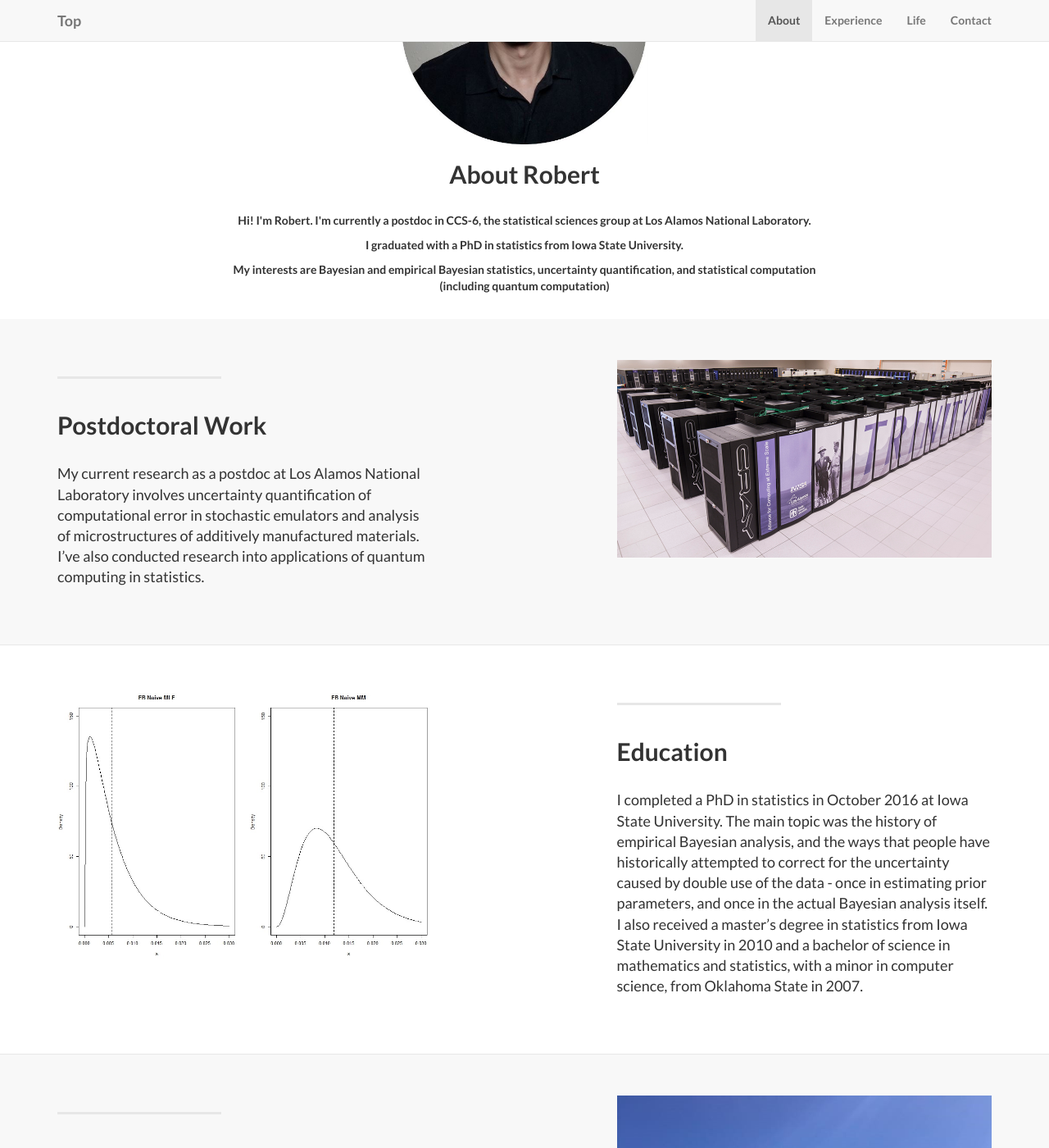
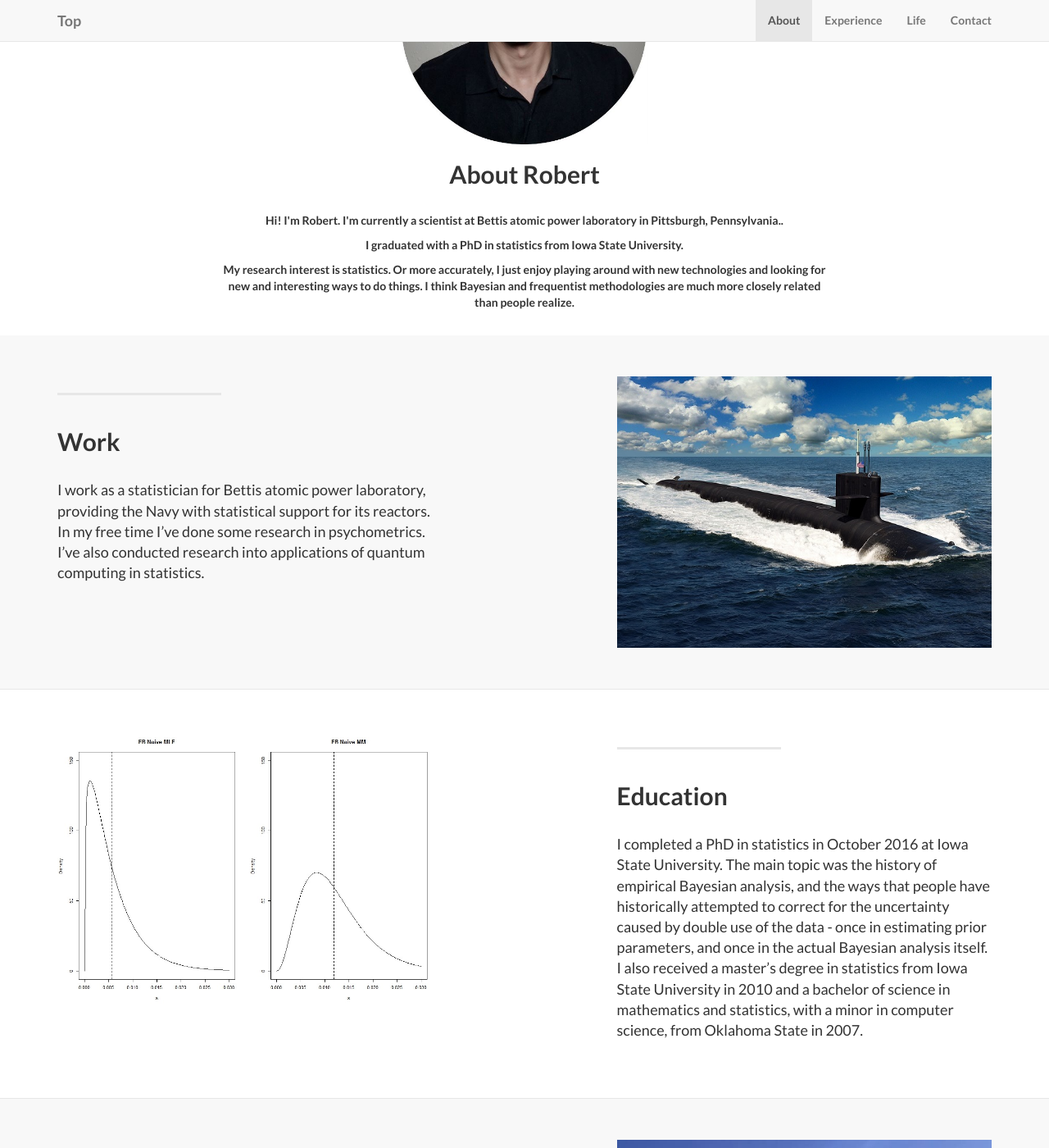
Before and after one commit to rcfoster/rcfoster.github.io, a Jekyll site: the page built from index.html, in a window 1280 px wide and 1400 px high, scrolled down 1041 px. Shown: the whole window at 82% size. Built offline with Jekyll 4.4.1, drawn with Linux system fonts in a browser that asks for light colours; some of the changed text lies outside the part shown.

Commit message:
Pittsburgh update
Moved to Pittsburgh, changed many things:

* Updated job and about description on website to reflect move to
Pittsburgh and new job at Naval Nuclear Laboratory. Changed picture for
new job.
* Shortened CV, removed talks/posters since they're just filler.
* Removed Resume, since it was almost identical to CV now.
* Moved "A Generalized Framework for Classical Test Theory" to in press,
changed title.

```diff
--- a/_config.yml
+++ b/_config.yml
@@ -7,7 +7,7 @@ title: 'Top'
 email: 'rcfoster@gmail.com'
 author: Robert C. Foster
 description: 'The personal website of statistician Robert C. Foster'
-copyright: 'Copyright &copy; 2019 Robert C. Foster. All Rights Reserved.'
+copyright: 'Copyright &copy; 2020 Robert C. Foster. All Rights Reserved.'
 credits: 'Credits: Landing Page is a free to use, open source Bootstrap theme created by <a href="http://startbootstrap.com/">Start Bootstrap</a>.'
 
 # ----------------------- #
--- a/_includes/about.html
+++ b/_includes/about.html
@@ -6,9 +6,9 @@
 	      <img src="/img/roundheadshot.JPG" height=400 alt="Avatar">
               <h2>About Robert</h2>
               <br/>
-                <p>Hi! I'm Robert. I'm currently a postdoc in CCS-6, the statistical sciences group at Los Alamos National Laboratory.</p>
+                <p>Hi! I'm Robert. I'm currently a scientist at Bettis atomic power laboratory in Pittsburgh, Pennsylvania..</p>
 		<p>I graduated with a PhD in statistics from Iowa State University.</p>
-		<p>My interests are Bayesian and empirical Bayesian statistics, uncertainty quantification, and statistical computation (including quantum computation) </p>
+		<p>My research interest is statistics. Or more accurately, I just enjoy playing around with new technologies and looking for new and interesting ways to do things. I think Bayesian and frequentist methodologies are much more closely related than people realize.</p>
                 <br/>
               </div>
         </div>
--- a/_posts/2014-1-1-experience-1.markdown
+++ b/_posts/2014-1-1-experience-1.markdown
@@ -1,8 +1,8 @@
 ---
 layout: default
-img: trinity.jpg
+img: Submarine.jpg
 category: experience
-title: Postdoctoral Work
+title: Work
 description: |
 ---
-My current research as a postdoc at Los Alamos National Laboratory involves uncertainty quantification of computational error in stochastic emulators and analysis of microstructures of additively manufactured materials. I've also conducted research into applications of quantum computing in statistics.
+I work as a statistician for Bettis atomic power laboratory, providing the Navy with statistical support for its reactors. In my free time I've done some research in psychometrics. I've also conducted research into applications of quantum computing in statistics.
--- a/_posts/2018-1-1-life-1.markdown
+++ b/_posts/2018-1-1-life-1.markdown
@@ -6,7 +6,7 @@ title: Hobbies
 description: Overlooking Alamo canyon in Bandelier National Monument.
 ---
 
-In my free time, I enjoy exploring the beautiful New Mexico area, visiting new cities, and hiking the trails around Los Alamos.
+In my free time, I enjoy exploring the local area, visiting new cities, and seeing new things around Pittsburgh.
 
 I've been playing the guitar since I was 20 years old. While in graduate school, I took lessons and performed in local musical productions. I enjoy playing mostly rock and blues.
 
```
Also changed, not shown: README.md, img/services/Submarine.jpg (added), 13 other files.
